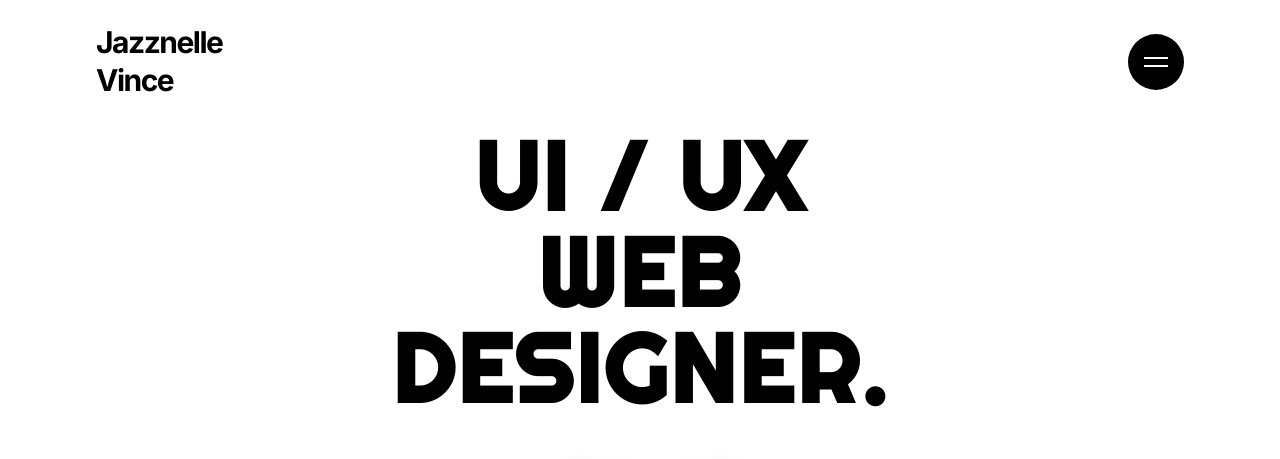
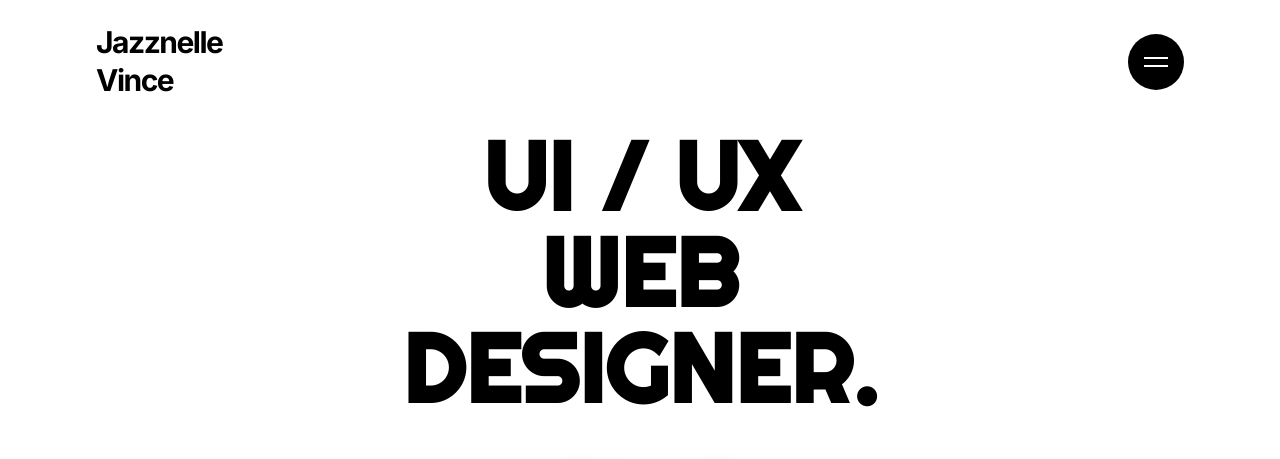
Before and after one commit to Jzznllvnc/jazz-portfolio, a Next.js app: page / in a window 1280 px wide. Shown: the top 459 px of the page. Built offline with nearby package versions, Linux system fonts and the light colour scheme; grey boxes are pictures that could not be loaded.

Commit message:
deployed

```diff
--- a/src/components/sections/HomeSection.js
+++ b/src/components/sections/HomeSection.js
@@ -28,7 +28,7 @@ export default function HomeSection() {
           initial={{ opacity: 0, y: -50 }}
           animate={{ opacity: 1, y: 0 }}
           transition={{ duration: 0.8, ease: 'easeInOut' }}
-          className="text-7xl md:text-8xl font-bold font-righteous tracking-wide uppercase leading-none text-center mb-16"
+          className="text-7xl md:text-8xl font-bold font-righteous uppercase leading-none text-center mb-16"
         >
           UI / UX
           <br />
```
